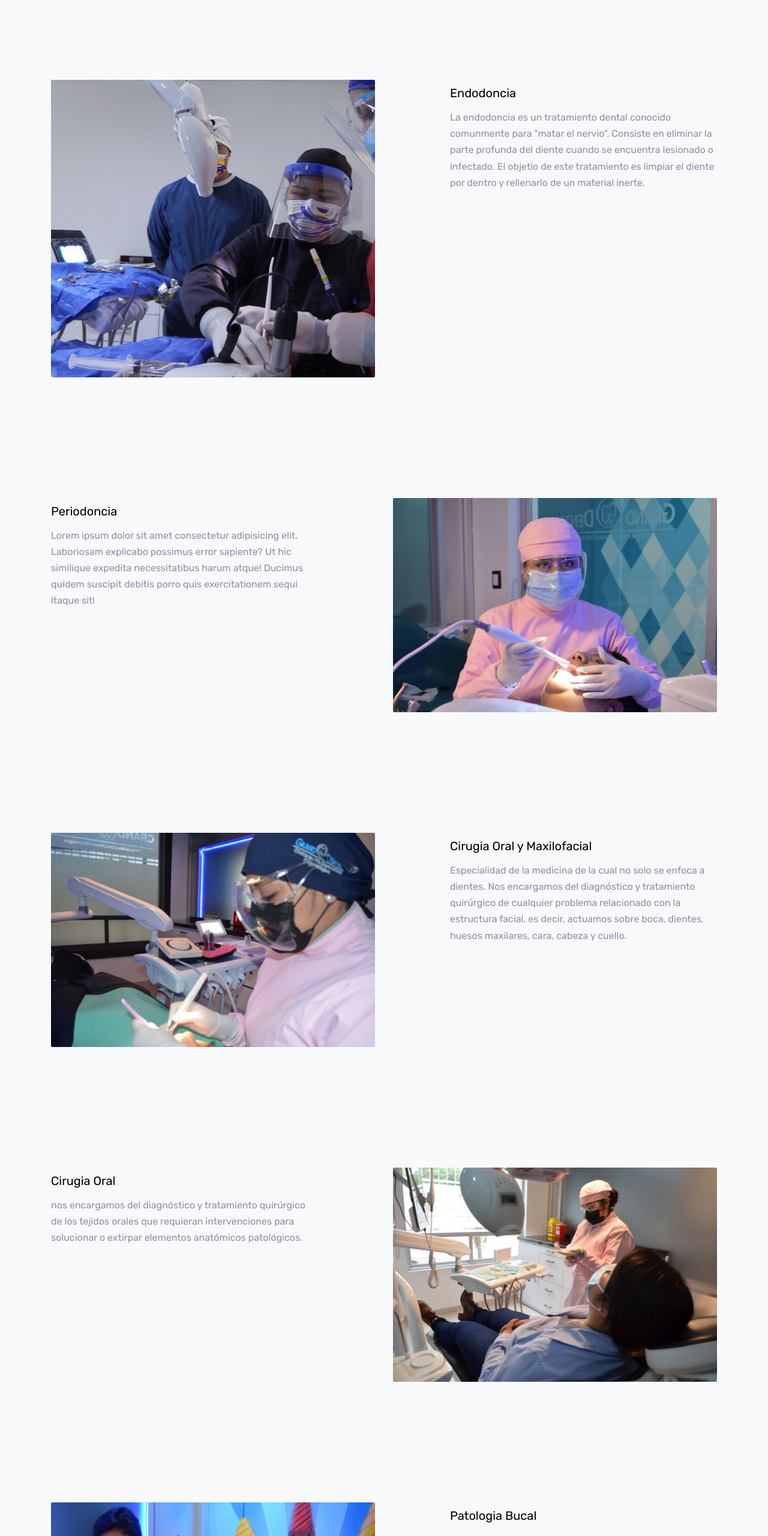
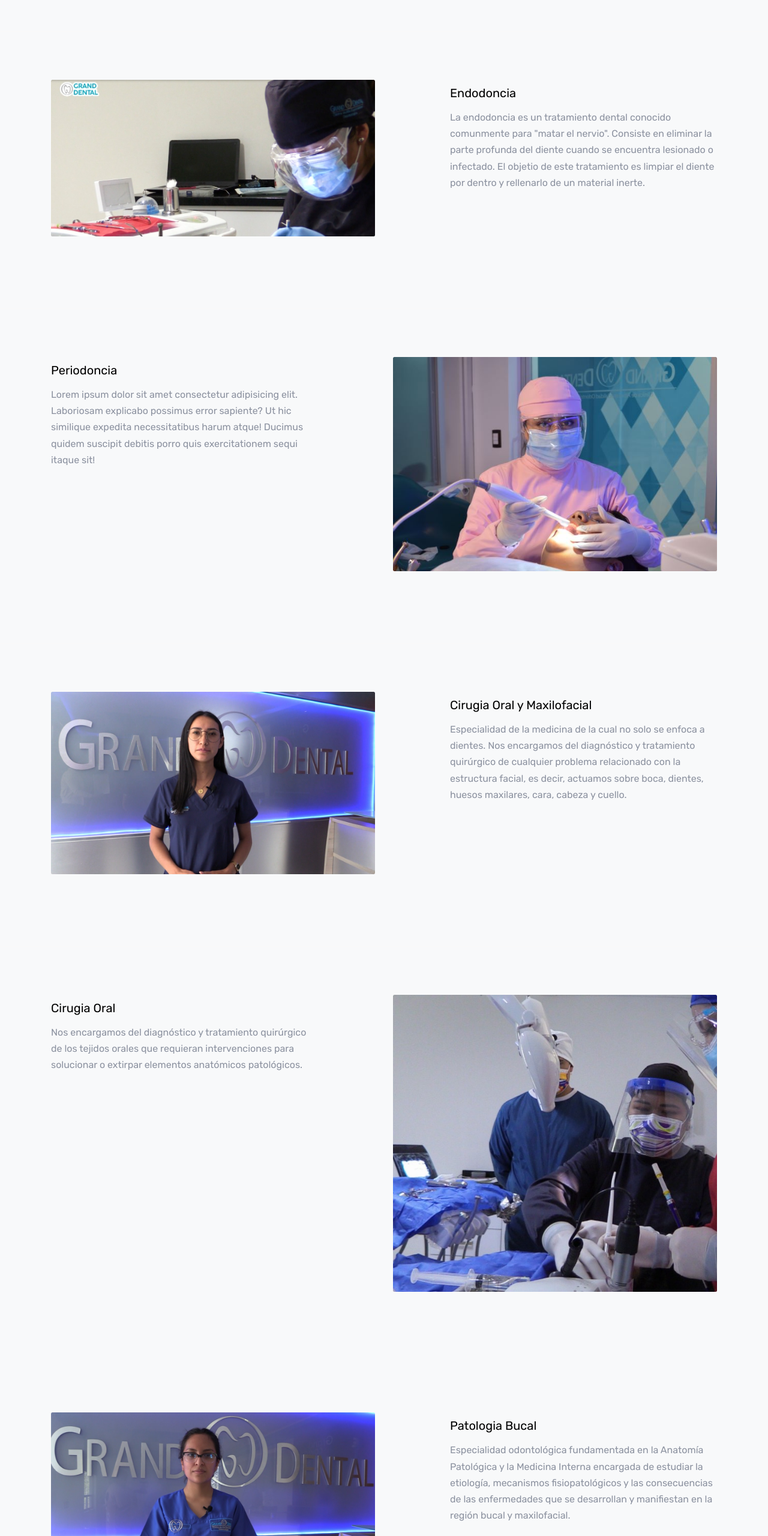
Before and after one commit to alexDev2808/grandDental, a plain HTML site: page nosotros/about.html in a window 1280 px wide. Shown: the part 3980-6540 px from the top of the page at 60% size. Drawn offline with nearby package versions, Linux system fonts and the light colour scheme; files whose address does not match are found by name.

Commit message:
Cambio de imagenes sobre las especialidades

```diff
--- a/nosotros/about.html
+++ b/nosotros/about.html
@@ -261,7 +261,7 @@
           <div class="col-md-6">
             <div class="block-16">
               <figure>
-                <img src="images/drzaira.jpeg" class="img-fluid rounded">
+                <img src="images/endodoncia.jpeg" class="img-fluid rounded">
               </figure>
             </div>
           </div>
@@ -306,7 +306,7 @@
           <div class="col-md-6">
             <div class="block-16">
               <figure>
-                <img src="../assets/estomatologia1.JPG" class="img-fluid rounded">
+                <img src="./images/brenda.jpeg" class="img-fluid rounded">
               </figure>
             </div>
           </div>
@@ -329,7 +329,7 @@
           <div class="col-md-6 order-md-2">
             <div class="block-16">
               <figure>
-                <img src="images/especialidad2.JPG" class="img-fluid rounded">
+                <img src="images/drzaira.jpeg" class="img-fluid rounded">
               </figure>
             </div>
           </div>
@@ -338,7 +338,7 @@
             <div class="site-section-heading pt-3 mb-4">
               <h2 class="text-black">Cirugia Oral</h2>
             </div>
-            <p>nos encargamos del diagnóstico y tratamiento quirúrgico de los tejidos orales que requieran intervenciones para solucionar o extirpar elementos anatómicos patológicos.</p>
+            <p>Nos encargamos del diagnóstico y tratamiento quirúrgico de los tejidos orales que requieran intervenciones para solucionar o extirpar elementos anatómicos patológicos.</p>
 
           </div>
         </div>
@@ -351,7 +351,7 @@
           <div class="col-md-6">
             <div class="block-16">
               <figure>
-                <img src="./images/especialidad1.JPG" class="img-fluid rounded">
+                <img src="./images/patologia.jpeg" class="img-fluid rounded">
               </figure>
             </div>
           </div>
@@ -374,7 +374,7 @@
           <div class="col-md-6 order-md-2">
             <div class="block-16">
               <figure>
-                <img src="../assets/mision.JPG" class="img-fluid rounded">
+                <img src="./images/deportes.jpeg" class="img-fluid rounded">
               </figure>
             </div>
           </div>
@@ -524,7 +524,7 @@
             <div class="block-38 text-center">
               <div class="block-38-img">
                 <div class="block-38-header">
-                  <img src="images/5.jpg" alt="Image placeholder" class="ajustar__img mb-4"  height="120px" width="120px">
+                  <img src="images/sarai.jpeg" alt="Image placeholder" class="ajustar__img mb-4"  height="120px" width="120px">
                   <h3 class="block-38-heading h4">Saira Hinojosa Nava</h3>
                   <p class="block-38-subheading">Especialista en Cirujia Bucal / Lic. en Odontologia </p>
                 </div>
```
Also changed, not shown: nosotros/images/brenda.jpeg (added), nosotros/images/deportes.jpeg (added), nosotros/images/endodoncia.jpeg (added), nosotros/images/patologia.jpeg (added), nosotros/images/sarai.jpeg (added), 5 other files.
